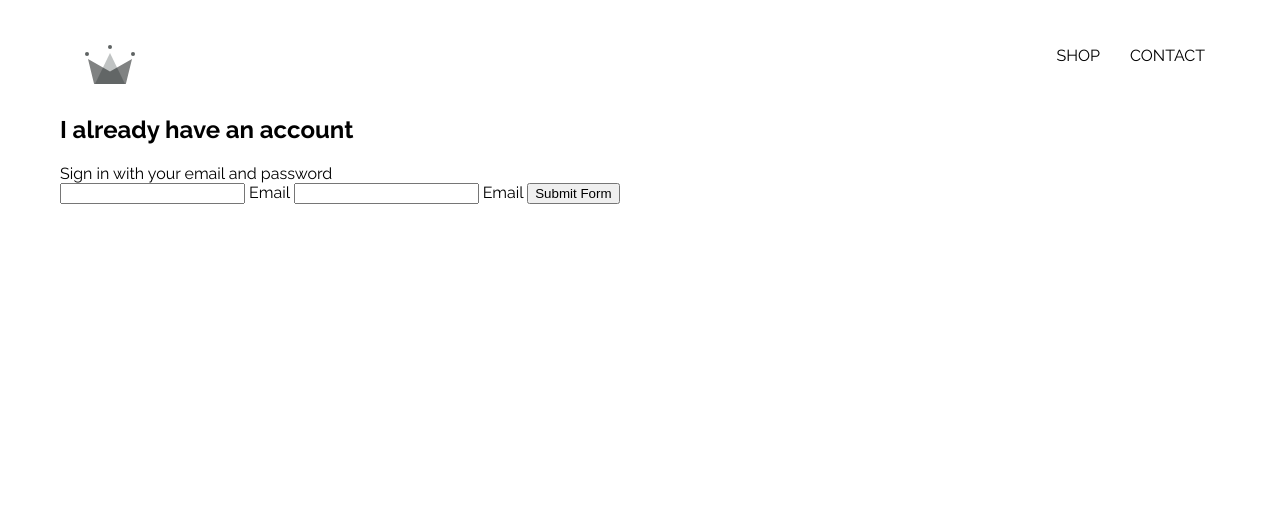
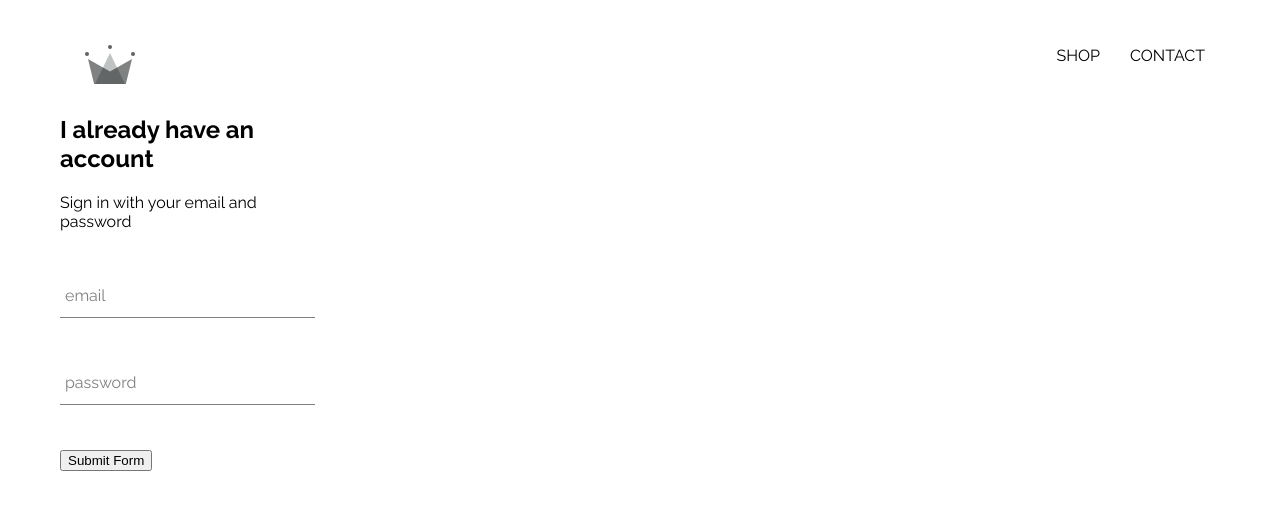
Before and after one commit to diamond122/ecommerce-firebase-react, a React (Create React App) app: page /signin in a window 1280 px wide. Shown: the top 510 px of the page. Built offline with nearby package versions, Linux system fonts and the light colour scheme.

Commit message:
Added styles to signin form

```diff
--- /dev/null
+++ b/src/components/form-input/form-input.component.jsx
@@ -0,0 +1,18 @@
+import React from 'react';
+import './form-input.styles.scss';
+
+const FormInput = ({ handleChange, label, ...otherProps }) => (
+    <div className="group">
+        <input className='form-input' onChange={ handleChange } {...otherProps} />
+          {label ? (
+            <label className={`${
+                otherProps.value.length ? 'shrink' : ''
+                } form-input-label`}
+            >
+                { label }
+            </label>
+        ) :null}
+    </div>
+)
+
+export default FormInput;
--- /dev/null
+++ b/src/components/form-input/form-input.styles.scss
@@ -0,0 +1,54 @@
+$sub-color: grey;
+$main-color: black;
+
+@mixin shrinkLabel {
+    top: -14px;
+    font-size: 12px;
+    color: $main-color;
+}
+
+.group {
+    position: relative;
+    margin: 45px 0;
+
+    .form-input {
+        background: none;
+        background-color: white;
+        color: $sub-color;
+        font-size: 18px;
+        padding: 10px 10px 10px 5px;
+        display: block;
+        width: 100%;
+        border: none;
+        border-radius: 0;
+        border-bottom: 1px solid $sub-color;
+        margin: 25px 0;
+
+        &:focus {
+            outline: none;
+        }
+
+        &:focus ~ .form-input-label {
+            @include shrinkLabel();
+        }
+    }
+
+    input[type='password'] {
+        letter-spacing: 0.3em;
+    }
+
+    .form-input-label {
+        color: $sub-color;
+        font-size: 16px;
+        font-weight: normal;
+        position: absolute;
+        pointer-events: none;
+        left: 5px;
+        top: 10px;
+        transition: 300ms ease all;
+
+        &.shrink {
+            @include shrinkLabel();
+        }
+    }
+}
--- a/src/components/sign-in/sign-in.component.jsx
+++ b/src/components/sign-in/sign-in.component.jsx
@@ -1,7 +1,5 @@
 import React from 'react';
-
-
-
+import FormInput from  '../form-input/form-input.component';
 import './sign-in.styles.scss';
 
 class SignIn extends React.Component {
@@ -29,19 +27,20 @@ class SignIn extends React.Component {
                 <span>Sign in with your email and password</span>
 
                 <form onSubmit={this.handleSubmit}>
-                    <input
+                    <FormInput
                         name='email'
                         type='email'
-                        onChange={this.handleChange}
-                        value={this.state.email} required />
-                    <label> Email </label>
-                    <input
+                        handleChange={this.handleChange}
+                        value={this.state.email}
+                        label='email'
+                        required />
+                    <FormInput
                         name='password'
                         type='password'
                         value={this.state.email}
-                        onChange={this.handleChange}
+                        handleChange={this.handleChange}
+                        label='password'
                         required />
-                    <label> Email </label>
 
                     <input type="submit" value='Submit Form'/>
                 </form>
--- a/src/components/sign-in/sign-in.styles.scss
+++ b/src/components/sign-in/sign-in.styles.scss
@@ -0,0 +1,3 @@
+.sign-in {
+    width: 30vh;
+}
```
